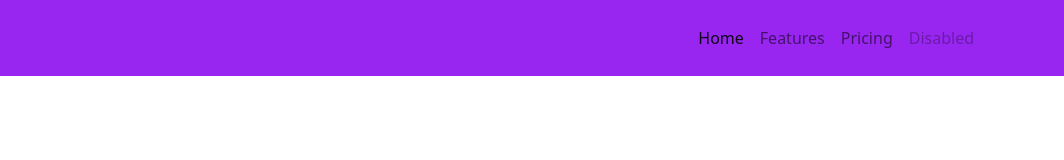
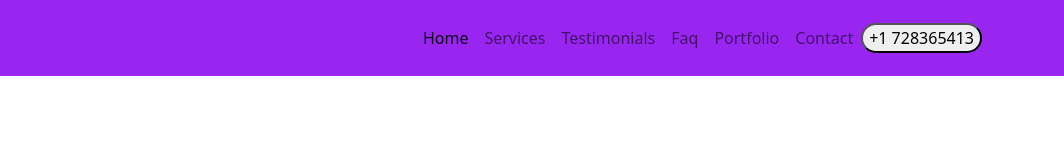
Before and after one commit to sgb-codes/PersonalPortfolio3, a website: page index.html in a window 1280 px wide. Shown: the full height of the page, 216-1280 px from the left. Drawn offline with Linux system fonts and the light colour scheme.

Commit message:
Add HTML for Navbar

```diff
--- a/index.html
+++ b/index.html
@@ -34,15 +34,22 @@
               <a class="nav-link active" aria-current="page" href="#">Home</a>
             </li>
             <li class="nav-item">
-              <a class="nav-link" href="#">Features</a>
+              <a class="nav-link" href="#">Services</a>
             </li>
             <li class="nav-item">
-              <a class="nav-link" href="#">Pricing</a>
+              <a class="nav-link" href="#">Testimonials</a>
             </li>
             <li class="nav-item">
-              <a class="nav-link disabled">Disabled</a>
+              <a class="nav-link" href="#">Faq</a>
+            </li>
+            <li class="nav-item">
+              <a class="nav-link" href="#">Portfolio</a>
+            </li>
+            <li class="nav-item">
+              <a class="nav-link" href="#">Contact</a>
             </li>
           </ul>
+          <button type="button" class="rounded-pill">+1 728365413</button>
         </div>
       </div>
     </nav>
```
